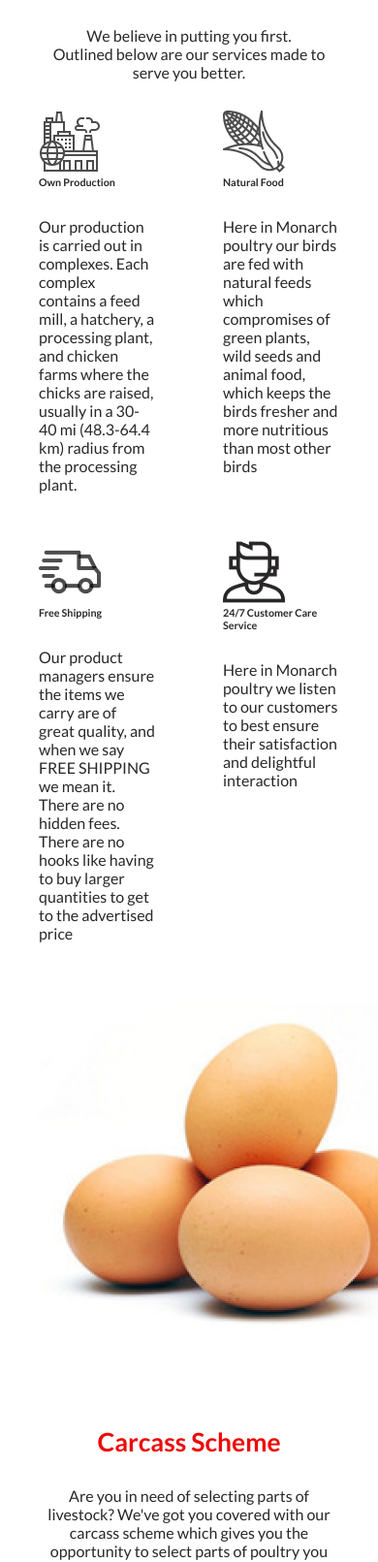
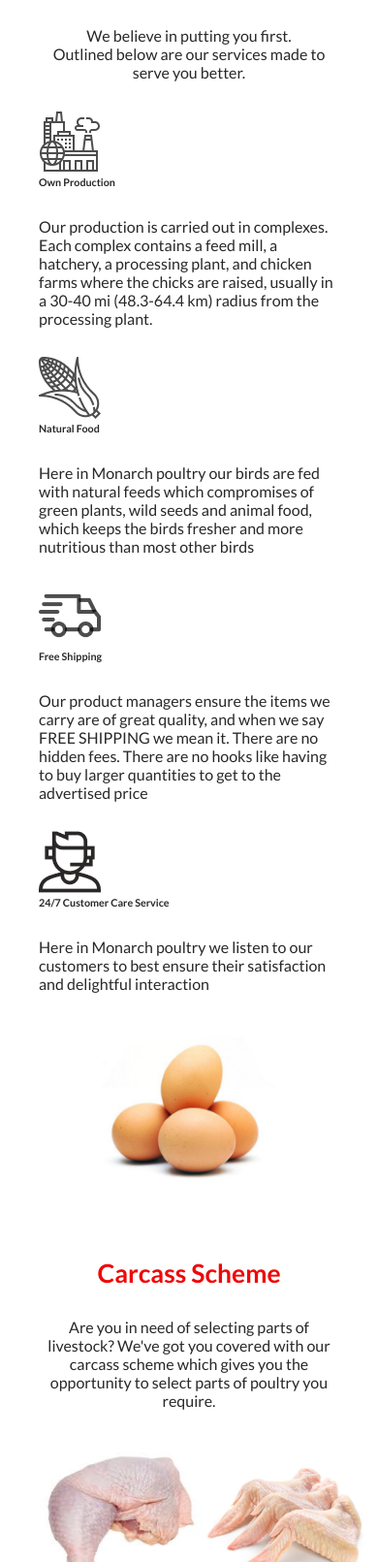
Before and after one commit to MayorErnest/Monarch-Chicken, a plain HTML site: page index.html in a window 390 px wide. Shown: the part 1829-3440 px from the top of the page at 97% size. Drawn offline with Linux system fonts and the light colour scheme.

Commit message:
add responsive design to our services section

```diff
--- a/css/main.css
+++ b/css/main.css
@@ -155,6 +155,7 @@ section p {
 .about-section article > *:nth-child(2) {
   align-self: flex-start;
   width: 40%;
+  height: 100%;
   margin: auto 0;
   color: #2a2727;
 }
@@ -177,6 +178,16 @@ section p {
   margin-bottom: 50px;
 }
 
+.services-section .flex > *:first-child {
+  width: 50%;
+}
+
+.services-section .flex > *:nth-child(2) img {
+  width: 400px;
+  height: 400px;
+  margin-top: 20px;
+  margin-left: 70px;
+}
 .services-section article p {
   text-align: left;
 }
@@ -327,6 +338,10 @@ footer .flex {
 
 /* Tablets and Medium Screens */
 @media all and (max-width: 800px) {
+  .grid {
+    grid-column-gap: 20px;
+  }
+
   .logo img {
     width: 150px;
   }
@@ -362,7 +377,35 @@ footer .flex {
     width: 100%;
     margin: 5px 30px;
   }
+
+  .services-section .flex > *:first-child {
+    width: 100%;
+  }
+
+  .services-section .flex > *:nth-child(2) {
+    margin: 0 auto;
+  }
+
+  .services-section .flex > *:nth-child(2) img {
+    width: 250px;
+    height: 250px;
+    margin: 0;
+  }
 }
 
 @media all and (max-width: 500px) {
+  .grid {
+    grid-template-columns: 1fr;
+    grid-template-rows: 1fr;
+  }
+
+  .services-section .flex > *:first-child {
+    width: 100%;
+  }
+
+  .services-section .flex > *:nth-child(2) img {
+    width: 180px;
+    height: 180px;
+    margin: 0;
+  }
 }
```
